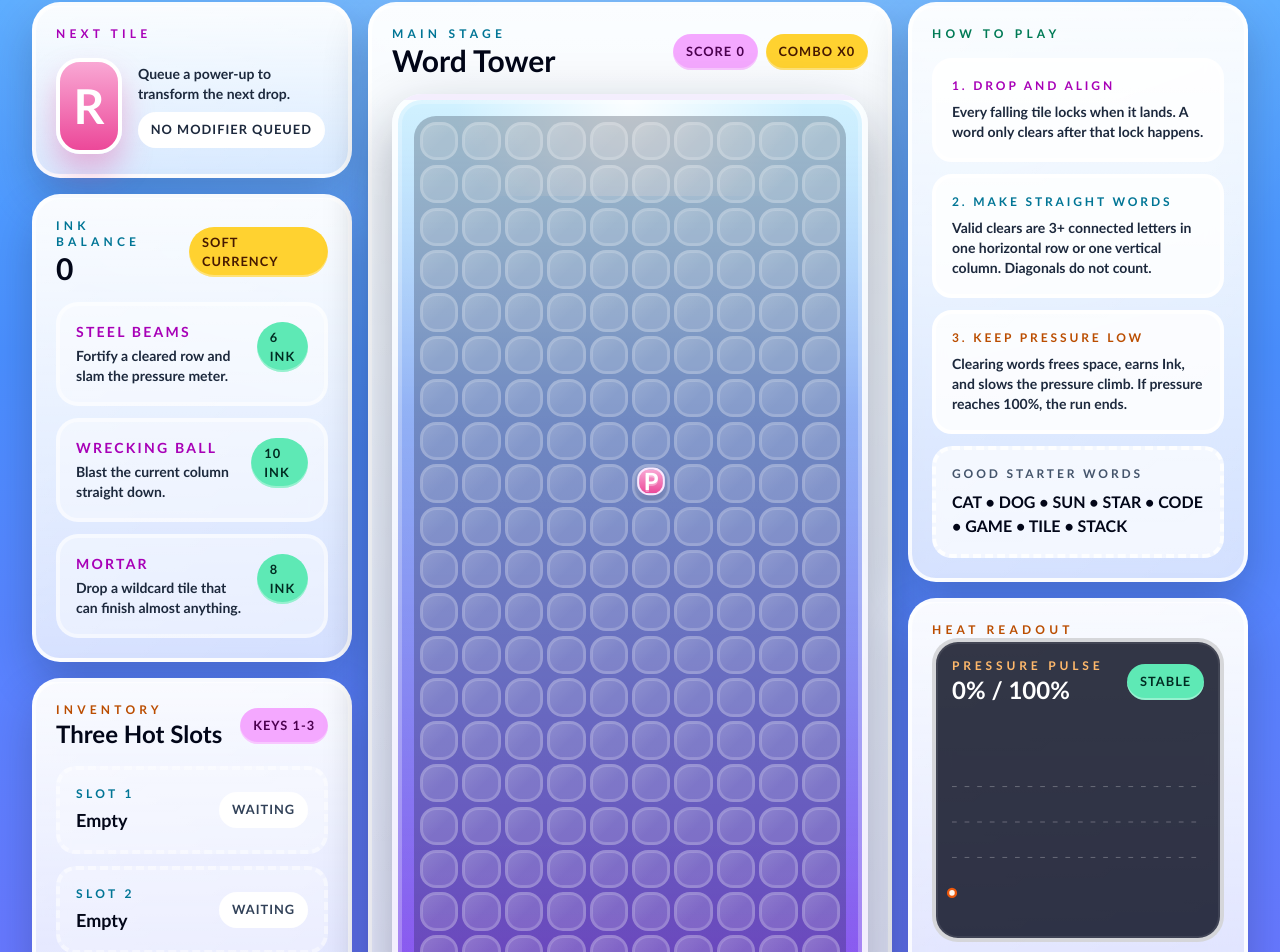
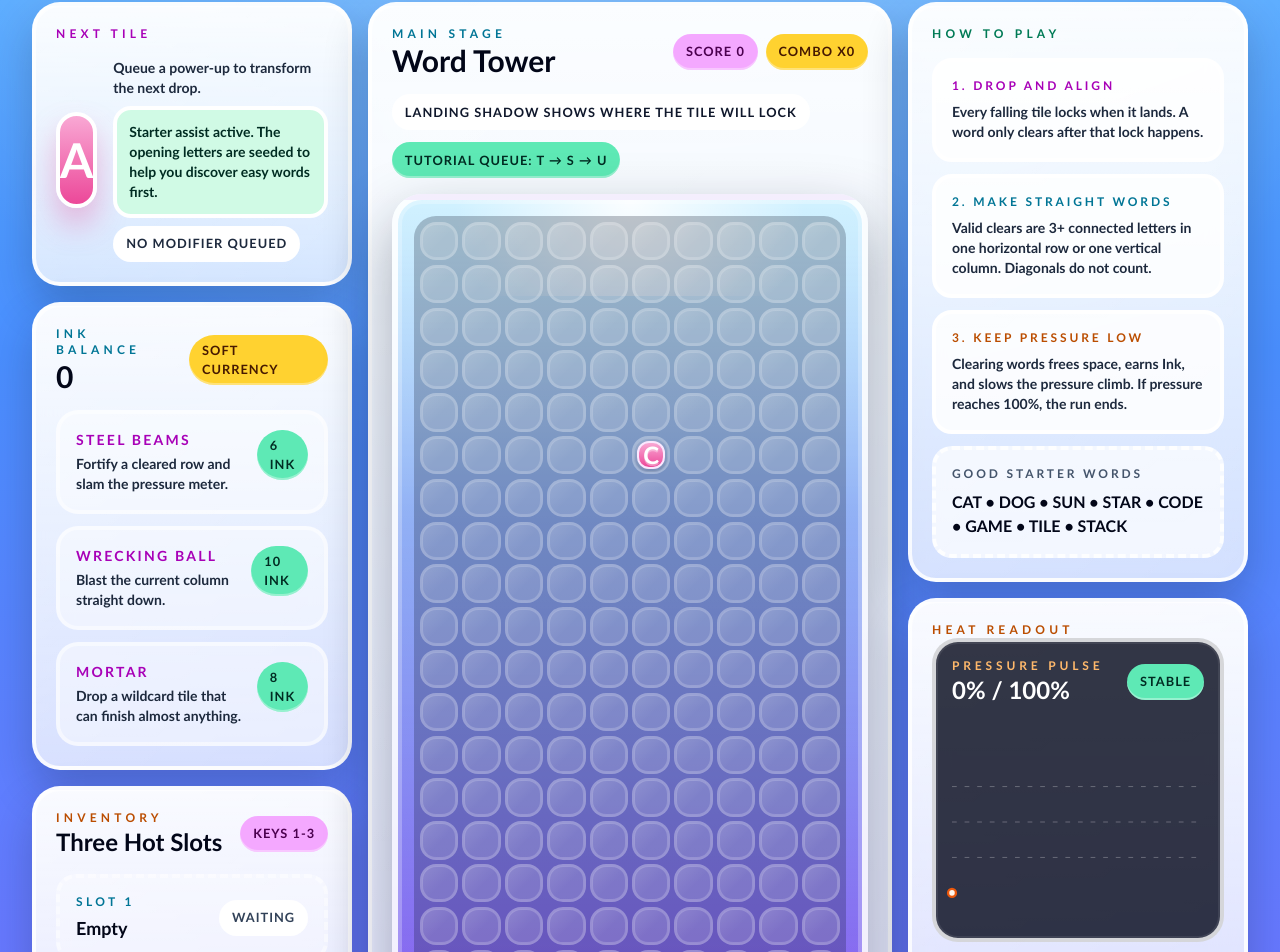
Before and after one commit to stonedhawk/DropQuote-Architect, a React (Vite) app: page / in a window 1280 px wide. Shown: the part 390-1342 px from the top of the page. Built offline with nearby package versions, Linux system fonts and the light colour scheme.

Commit message:
feat: soften onboarding and early pacing

```diff
--- a/src/components/GameBoard.tsx
+++ b/src/components/GameBoard.tsx
@@ -1,7 +1,10 @@
 import { BOARD_HEIGHT, BOARD_WIDTH } from '../game/constants'
 import { positionKey } from '../game/utils/board'
 import { useAppSelector } from '../app/hooks'
-import { selectTileGrid } from '../features/game/selectors'
+import {
+  selectGhostTilePosition,
+  selectTileGrid,
+} from '../features/game/selectors'
 
 const boardCells = Array.from({ length: BOARD_WIDTH * BOARD_HEIGHT }, (_, index) => ({
   x: index % BOARD_WIDTH,
@@ -10,8 +13,10 @@ const boardCells = Array.from({ length: BOARD_WIDTH * BOARD_HEIGHT }, (_, index)
 
 export const GameBoard = () => {
   const tileGrid = useAppSelector(selectTileGrid)
+  const ghostTile = useAppSelector(selectGhostTilePosition)
   const score = useAppSelector((state) => state.session.score)
   const combo = useAppSelector((state) => state.session.combo)
+  const tutorialQueue = useAppSelector((state) => state.session.tutorialQueue)
 
   return (
     <section className="arcade-panel flex min-h-[760px] flex-col px-5 py-5">
@@ -33,6 +38,17 @@ export const GameBoard = () => {
         </div>
       </div>
 
+      <div className="mb-4 flex flex-wrap items-center gap-3 text-sm font-bold">
+        <span className="arcade-pill bg-white text-slate-900">
+          Landing shadow shows where the tile will lock
+        </span>
+        {tutorialQueue.length > 0 ? (
+          <span className="arcade-pill bg-emerald-300 text-emerald-950">
+            Tutorial queue: {tutorialQueue.slice(0, 3).join(' → ')}
+          </span>
+        ) : null}
+      </div>
+
       <div className="relative overflow-hidden rounded-[30px] border-[6px] border-white/90 bg-[linear-gradient(180deg,_rgba(255,255,255,0.7),_rgba(255,255,255,0.12)),linear-gradient(180deg,_#64d2ff_0%,_#2563eb_35%,_#7c3aed_100%)] p-4 shadow-[inset_0_0_0_4px_rgba(255,255,255,0.25),0_25px_60px_rgba(15,23,42,0.35)]">
         <div className="absolute inset-x-0 top-0 h-24 bg-[radial-gradient(circle_at_top,_rgba(255,255,255,0.9),_transparent_70%)]" />
 
@@ -40,6 +56,11 @@ export const GameBoard = () => {
           {boardCells.map((cell) => {
             const tile = tileGrid.get(positionKey(cell.x, cell.y))
             const tileLabel = tile?.isWildcard ? '*' : tile?.letter
+            const showGhost =
+              ghostTile &&
+              ghostTile.x === cell.x &&
+              ghostTile.y === cell.y &&
+              !tile
 
             return (
               <div
@@ -47,6 +68,10 @@ export const GameBoard = () => {
                 className="relative aspect-square overflow-hidden rounded-[16px] border-2 border-white/20 bg-white/15 shadow-[inset_0_0_0_1px_rgba(255,255,255,0.18)]"
               >
                 <div className="absolute inset-0 bg-[linear-gradient(135deg,_rgba(255,255,255,0.12),_transparent_55%)]" />
+
+                {showGhost ? (
+                  <div className="absolute inset-[6px] rounded-[10px] border-2 border-dashed border-white/80 bg-white/12 shadow-[inset_0_0_0_1px_rgba(255,255,255,0.2)]" />
+                ) : null}
 
                 {tile ? (
                   <div
--- a/src/components/LeftPanel.tsx
+++ b/src/components/LeftPanel.tsx
@@ -15,6 +15,7 @@ export const LeftPanel = () => {
   const ink = useAppSelector((state) => state.economy.ink)
   const inventory = useAppSelector((state) => state.economy.inventory)
   const queuedPowerUp = useAppSelector((state) => state.economy.queuedPowerUp)
+  const tutorialQueue = useAppSelector((state) => state.session.tutorialQueue)
 
   return (
     <aside className="flex flex-col gap-4">
@@ -31,6 +32,12 @@ export const LeftPanel = () => {
             <p className="text-sm font-bold text-slate-800">
               Queue a power-up to transform the next drop.
             </p>
+            {tutorialQueue.length > 0 ? (
+              <div className="rounded-[18px] border-4 border-white bg-emerald-100 px-3 py-3 text-sm font-bold text-emerald-950">
+                Starter assist active. The opening letters are seeded to help you
+                discover easy words first.
+              </div>
+            ) : null}
             {queuedPowerUp ? (
               <div className="space-y-2">
                 <span className="arcade-pill bg-cyan-300 text-cyan-950">
--- a/src/features/game/selectors.ts
+++ b/src/features/game/selectors.ts
@@ -1,7 +1,7 @@
 import { createSelector } from '@reduxjs/toolkit'
 import type { RootState } from '../../app/store'
 import { getBoardFillPercent, getTickIntervalFromPressure } from '../../game/utils/pressure'
-import { buildOccupancyMap, positionKey } from '../../game/utils/board'
+import { buildOccupancyMap, canOccupyPosition, positionKey } from '../../game/utils/board'
 import { tilesSelectors } from '../tiles/tilesSlice'
 
 export const selectAllTiles = tilesSelectors.selectAll
@@ -41,3 +41,22 @@ export const selectTickInterval = createSelector(
 export const selectBoardFillPercent = createSelector([selectLockedTiles], (tiles) =>
   getBoardFillPercent(tiles),
 )
+
+export const selectGhostTilePosition = createSelector(
+  [selectAllTiles, selectActiveTile],
+  (tiles, activeTile) => {
+    if (!activeTile) {
+      return null
+    }
+
+    let ghostY = activeTile.y
+    while (canOccupyPosition(tiles, activeTile.x, ghostY + 1, activeTile.id)) {
+      ghostY += 1
+    }
+
+    return {
+      x: activeTile.x,
+      y: ghostY,
+    }
+  },
+)
--- a/src/features/game/thunks.ts
+++ b/src/features/game/thunks.ts
@@ -34,6 +34,22 @@ type AppThunk = (dispatch: AppDispatch, getState: () => RootState) => void
 
 const getAllLockedPositions = (state: RootState) =>
   selectLockedTiles(state).map((tile) => ({ x: tile.x, y: tile.y }))
+
+const getUpcomingPreview = (state: RootState): { preview: TilePreview; fromTutorial: boolean } => {
+  const nextTutorialLetter = state.session.tutorialQueue[0]
+
+  if (nextTutorialLetter) {
+    return {
+      preview: { letter: nextTutorialLetter },
+      fromTutorial: true,
+    }
+  }
+
+  return {
+    preview: createRandomTilePreview(),
+    fromTutorial: false,
+  }
+}
 
 const createRandomTilePreview = (): TilePreview => ({
   letter:
@@ -86,8 +102,18 @@ const spawnNextTile = (dispatch: AppDispatch, getState: () => RootState) => {
   dispatch(tilesActions.tileSpawned(tile))
   dispatch(sessionActions.activeTileSet(tile.id))
   dispatch(sessionActions.phaseSet('running'))
-  dispatch(sessionActions.nextTilePrepared(createRandomTilePreview()))
-  dispatch(sessionActions.statusMessageSet('Drop in and keep the combo alive.'))
+  const upcoming = getUpcomingPreview(getState())
+  dispatch(sessionActions.nextTilePrepared(upcoming.preview))
+  if (upcoming.fromTutorial) {
+    dispatch(sessionActions.tutorialQueueAdvanced())
+  }
+  dispatch(
+    sessionActions.statusMessageSet(
+      getState().session.tutorialQueue.length > 0
+        ? `Starter queue active. Build easy words like CAT, SUN, and CODE while you learn the flow.`
+        : 'Drop in and keep the combo alive.',
+    ),
+  )
 
   if (queuedPowerUp) {
     dispatch(economyActions.queuedPowerUpCleared())
@@ -269,7 +295,11 @@ const deployWreckingBallAtColumn = (
 
 export const initializeGame = (): AppThunk => (dispatch, getState) => {
   if (!getState().session.nextTile) {
-    dispatch(sessionActions.nextTilePrepared(createRandomTilePreview()))
+    const upcoming = getUpcomingPreview(getState())
+    dispatch(sessionActions.nextTilePrepared(upcoming.preview))
+    if (upcoming.fromTutorial) {
+      dispatch(sessionActions.tutorialQueueAdvanced())
+    }
   }
 
   if (!getState().session.activeTileId && getState().session.phase !== 'game-over') {
--- a/src/features/session/sessionSlice.ts
+++ b/src/features/session/sessionSlice.ts
@@ -8,9 +8,12 @@ interface SessionState {
   combo: number
   activeTileId: string | null
   nextTile: TilePreview | null
+  tutorialQueue: string[]
   recentMatches: WordMatch[]
   statusMessage: string
 }
+
+const starterTutorialQueue = ['C', 'A', 'T', 'S', 'U', 'N', 'C', 'O', 'D', 'E']
 
 const initialState: SessionState = {
   phase: 'idle',
@@ -19,6 +22,7 @@ const initialState: SessionState = {
   combo: 0,
   activeTileId: null,
   nextTile: null,
+  tutorialQueue: starterTutorialQueue,
   recentMatches: [],
   statusMessage: 'Press restart to begin the drop.',
 }
@@ -39,6 +43,9 @@ const sessionSlice = createSlice({
     },
     nextTilePrepared: (state, action: PayloadAction<TilePreview>) => {
       state.nextTile = action.payload
+    },
+    tutorialQueueAdvanced: (state) => {
+      state.tutorialQueue.shift()
     },
     scoreRegistered: (
       state,
--- a/src/game/utils/pressure.ts
+++ b/src/game/utils/pressure.ts
@@ -16,18 +16,18 @@ export const calculateRawPressure = (
 
 export const getTickIntervalFromPressure = (pressure: number) => {
   if (pressure >= 85) {
-    return 200
+    return 340
   }
   if (pressure >= 65) {
-    return 300
+    return 450
   }
   if (pressure >= 45) {
-    return 420
+    return 600
   }
   if (pressure >= 25) {
-    return 560
+    return 820
   }
-  return 720
+  return 1100
 }
 
 export const getBoardFillPercent = (tiles: TileEntity[]) =>
```
Also changed, not shown: 2 other files (tests, documents, lock files or other folders).
